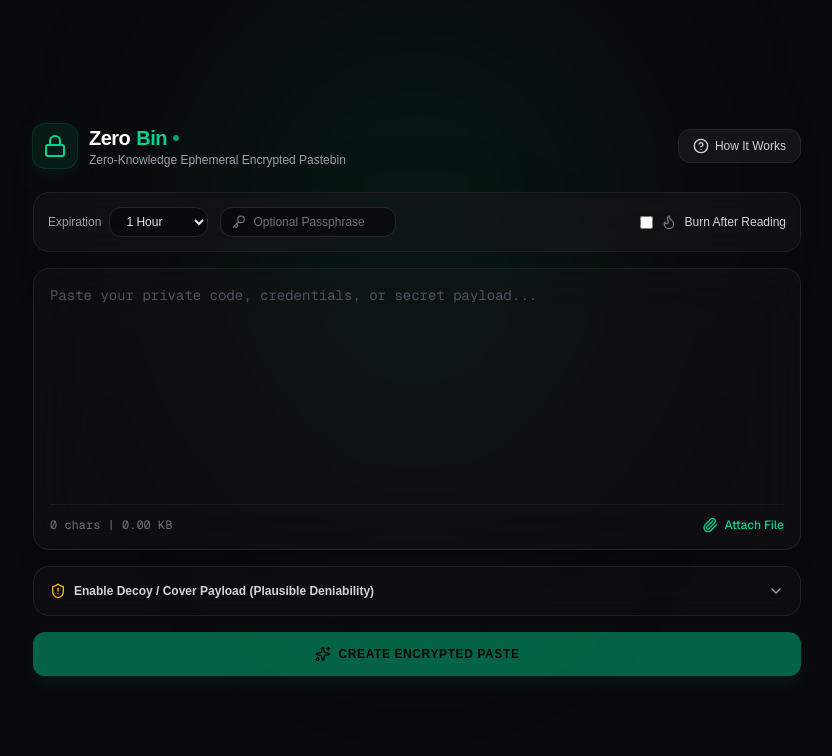
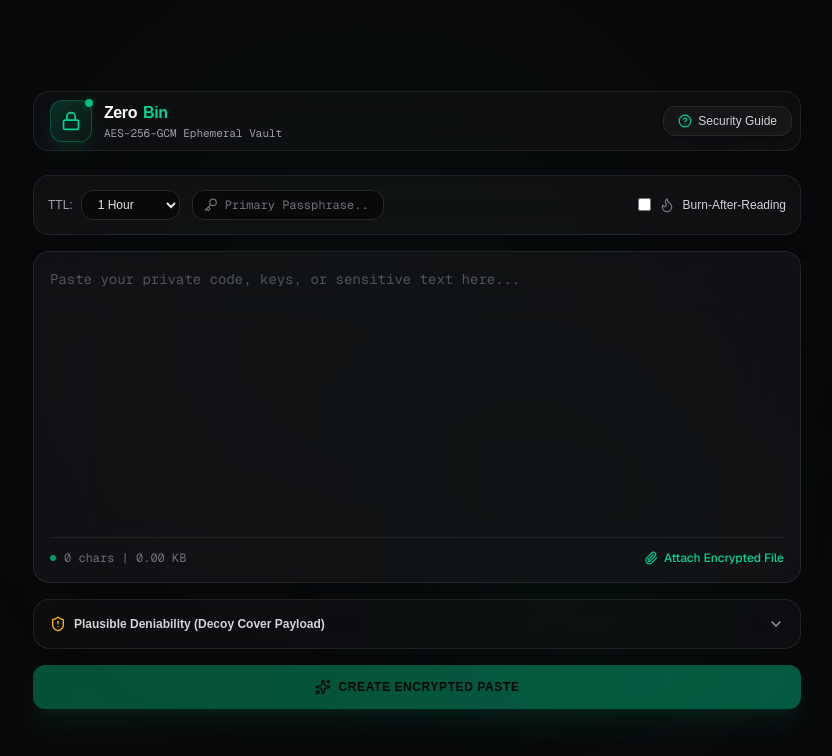
Before and after one commit to sachinsshastri7-boop/zero-bin, a Next.js app: page / in a window 1280 px wide. Shown: the top 756 px of the page, without its empty margins (223-1055 px from the left). Built offline with nearby package versions, Linux system fonts and the light colour scheme.

Commit message:
style: enhance UI with glassmorphism, gradient mesh, active focus rings, and polished controls

```diff
--- a/src/app/page.tsx
+++ b/src/app/page.tsx
@@ -8,12 +8,12 @@ import {
   Paperclip,
   ShieldAlert,
   ChevronDown,
-  ChevronUp,
   HelpCircle,
   Copy,
   Check,
   QrCode,
   Sparkles,
+  Zap,
 } from "lucide-react";
 import { QRCodeSVG } from "qrcode.react";
 import HowItWorksModal from "@/components/HowItWorksModal";
@@ -139,53 +139,56 @@ export default function Home() {
   };
 
   return (
-    <main className="relative min-h-screen bg-zinc-950 text-zinc-100 flex flex-col items-center justify-center p-4 selection:bg-emerald-500/30 selection:text-emerald-300 overflow-x-hidden">
-      {/* Dynamic Background Glows */}
-      <div className="absolute top-1/4 left-1/2 -translate-x-1/2 -translate-y-1/2 w-96 h-96 bg-emerald-500/10 blur-[120px] rounded-full pointer-events-none" />
-      <div className="absolute bottom-1/4 left-1/2 -translate-x-1/2 w-80 h-80 bg-emerald-700/5 blur-[100px] rounded-full pointer-events-none" />
+    <main className="relative min-h-screen bg-[#09090b] text-zinc-100 flex flex-col items-center justify-center p-4 selection:bg-emerald-500/30 selection:text-emerald-300 overflow-x-hidden">
+      {/* Background Gradient Mesh */}
+      <div className="absolute top-1/3 left-1/2 -translate-x-1/2 -translate-y-1/2 w-[500px] h-[500px] bg-gradient-to-tr from-emerald-500/10 via-emerald-600/5 to-transparent blur-[140px] rounded-full pointer-events-none" />
+      <div className="absolute top-1/2 right-1/4 w-[300px] h-[300px] bg-emerald-400/5 blur-[100px] rounded-full pointer-events-none" />
 
       {showHowItWorks && (
         <HowItWorksModal onClose={() => setShowHowItWorks(false)} />
       )}
 
-      <div className="relative z-10 w-full max-w-3xl space-y-6 transition-all duration-300 ease-out">
-        {/* Header */}
-        <div className="flex items-center justify-between">
-          <div className="flex items-center gap-3 group">
-            <div className="rounded-xl bg-emerald-500/10 p-2.5 text-emerald-400 ring-1 ring-emerald-500/20 group-hover:scale-105 group-hover:ring-emerald-500/40 transition-all duration-300 shadow-lg shadow-emerald-500/5">
-              <Lock className="h-6 w-6 transition-transform duration-300 group-hover:-rotate-12" />
+      <div className="relative z-10 w-full max-w-3xl space-y-6">
+        {/* Top Navbar */}
+        <header className="flex items-center justify-between p-2 rounded-2xl bg-zinc-900/40 border border-zinc-800/80 backdrop-blur-2xl shadow-xl">
+          <div className="flex items-center gap-3 px-2 group cursor-pointer">
+            <div className="relative rounded-xl bg-gradient-to-br from-emerald-500/20 to-emerald-500/5 p-2.5 text-emerald-400 border border-emerald-500/30 shadow-lg shadow-emerald-500/10 group-hover:border-emerald-500/50 transition-all duration-300">
+              <Lock className="h-5 w-5 transition-transform duration-300 group-hover:scale-110" />
+              <span className="absolute -top-0.5 -right-0.5 flex h-2 w-2">
+                <span className="animate-ping absolute inline-flex h-full w-full rounded-full bg-emerald-400 opacity-75" />
+                <span className="relative inline-flex rounded-full h-2 w-2 bg-emerald-500" />
+              </span>
             </div>
             <div>
-              <h1 className="text-xl font-bold tracking-tight text-white flex items-center gap-1.5">
+              <h1 className="text-base font-bold tracking-tight text-white flex items-center gap-1.5">
                 Zero<span className="text-emerald-400">Bin</span>
-                <span className="inline-block w-1.5 h-1.5 rounded-full bg-emerald-400 animate-pulse" />
               </h1>
-              <p className="text-xs text-zinc-400 font-medium">
-                Zero-Knowledge Ephemeral Encrypted Pastebin
+              <p className="text-[11px] text-zinc-400 font-mono">
+                AES-256-GCM Ephemeral Vault
               </p>
             </div>
           </div>
 
           <button
             onClick={() => setShowHowItWorks(true)}
-            className="flex items-center gap-1.5 rounded-xl border border-zinc-800 bg-zinc-900/80 backdrop-blur-md px-3.5 py-2 text-xs font-medium text-zinc-300 hover:border-emerald-500/40 hover:text-emerald-400 hover:bg-zinc-800/80 active:scale-95 transition-all duration-200 shadow-sm"
+            className="flex items-center gap-1.5 rounded-xl border border-zinc-800 bg-zinc-900/80 px-3.5 py-1.5 text-xs font-medium text-zinc-300 hover:border-emerald-500/40 hover:text-emerald-400 hover:bg-zinc-800 transition-all duration-200 shadow-sm active:scale-95"
           >
-            <HelpCircle className="h-4 w-4" /> How It Works
+            <HelpCircle className="h-3.5 w-3.5 text-emerald-400" /> Security Guide
           </button>
-        </div>
+        </header>
 
-        {/* Creation Form */}
+        {/* Form Box */}
         {!createdUrl ? (
-          <form onSubmit={handleSubmit} className="space-y-4 animate-in fade-in slide-in-from-bottom-3 duration-300">
-            {/* Top Toolbar */}
-            <div className="flex flex-wrap items-center justify-between gap-3 p-3.5 rounded-2xl border border-zinc-800/80 bg-zinc-900/50 backdrop-blur-xl shadow-inner">
+          <form onSubmit={handleSubmit} className="space-y-4">
+            {/* Toolbar Panel */}
+            <div className="flex flex-wrap items-center justify-between gap-3 p-3.5 rounded-2xl border border-zinc-800/80 bg-zinc-900/50 backdrop-blur-xl shadow-xl">
               <div className="flex flex-wrap items-center gap-3">
                 <div className="flex items-center gap-2">
-                  <span className="text-xs text-zinc-400 font-medium">Expiration</span>
+                  <span className="text-xs text-zinc-400 font-medium">TTL:</span>
                   <select
                     value={ttl}
                     onChange={(e) => setTtl(e.target.value)}
-                    className="rounded-xl border border-zinc-800 bg-zinc-950/80 px-3 py-1.5 text-xs text-zinc-200 focus:border-emerald-500/50 focus:ring-2 focus:ring-emerald-500/20 focus:outline-none transition-all duration-200 cursor-pointer"
+                    className="rounded-xl border border-zinc-800 bg-zinc-950/90 px-3 py-1.5 text-xs text-zinc-200 focus:border-emerald-500/60 focus:ring-2 focus:ring-emerald-500/20 focus:outline-none transition-all duration-200 cursor-pointer"
                   >
                     <option value="300">5 Minutes</option>
                     <option value="3600">1 Hour</option>
@@ -198,10 +201,10 @@ export default function Home() {
                   <Key className="absolute left-3 h-3.5 w-3.5 text-zinc-500" />
                   <input
                     type="password"
-                    placeholder="Optional Passphrase"
+                    placeholder="Primary Passphrase..."
                     value={passphrase}
                     onChange={(e) => setPassphrase(e.target.value)}
-                    className="w-44 rounded-xl border border-zinc-800 bg-zinc-950/80 pl-8 pr-3 py-1.5 text-xs text-zinc-200 placeholder-zinc-500 focus:border-emerald-500/50 focus:ring-2 focus:ring-emerald-500/20 focus:outline-none transition-all duration-200"
+                    className="w-48 rounded-xl border border-zinc-800 bg-zinc-950/90 pl-8 pr-3 py-1.5 text-xs text-zinc-200 placeholder-zinc-500 focus:border-emerald-500/60 focus:ring-2 focus:ring-emerald-500/20 focus:outline-none transition-all duration-200 font-mono"
                   />
                 </div>
               </div>
@@ -214,27 +217,28 @@ export default function Home() {
                   className="rounded border-zinc-700 bg-zinc-950 text-emerald-500 focus:ring-emerald-500/20 transition-all duration-150 cursor-pointer"
                 />
                 <Flame className={`h-4 w-4 transition-transform duration-300 ${burnAfterRead ? "text-amber-500 scale-110 animate-bounce" : "text-zinc-500 group-hover:text-amber-400"}`} />
-                <span className="group-hover:text-amber-400 transition-colors duration-200">Burn After Reading</span>
+                <span className="group-hover:text-amber-400 transition-colors duration-200 font-medium">Burn-After-Reading</span>
               </label>
             </div>
 
-            {/* Main Text Editor */}
-            <div className="relative rounded-2xl border border-zinc-800/80 bg-zinc-900/40 backdrop-blur-xl p-4 space-y-3 transition-all duration-300 focus-within:border-emerald-500/40 focus-within:ring-2 focus-within:ring-emerald-500/10 shadow-xl">
+            {/* Main Code Editor */}
+            <div className="relative rounded-2xl border border-zinc-800/90 bg-zinc-900/60 backdrop-blur-2xl p-4 space-y-3 transition-all duration-300 focus-within:border-emerald-500/50 focus-within:ring-2 focus-within:ring-emerald-500/10 shadow-2xl">
               <textarea
-                rows={10}
-                placeholder="Paste your private code, credentials, or secret payload..."
+                rows={11}
+                placeholder="Paste your private code, keys, or sensitive text here..."
                 value={text}
                 onChange={(e) => setText(e.target.value)}
-                className="w-full resize-none bg-transparent font-mono text-sm text-zinc-100 placeholder-zinc-600 focus:outline-none scrollbar-thin scrollbar-thumb-zinc-800"
+                className="w-full resize-none bg-transparent font-mono text-sm text-zinc-100 placeholder-zinc-600 focus:outline-none scrollbar-thin scrollbar-thumb-zinc-800 leading-relaxed"
               />
 
-              <div className="flex items-center justify-between pt-3 border-t border-zinc-800/60 text-xs text-zinc-500 font-mono">
-                <span>
+              <div className="flex items-center justify-between pt-3 border-t border-zinc-800/80 text-xs text-zinc-500 font-mono">
+                <span className="flex items-center gap-2">
+                  <span className="h-1.5 w-1.5 rounded-full bg-emerald-500/80" />
                   {text.length} chars | {(new Blob([text]).size / 1024).toFixed(2)} KB
                 </span>
-                <label className="flex items-center gap-1.5 cursor-pointer text-emerald-400 hover:text-emerald-300 active:scale-95 transition-all duration-150 font-sans font-medium">
-                  <Paperclip className="h-4 w-4" />
-                  {attachment ? attachment.name : "Attach File"}
+                <label className="flex items-center gap-1.5 cursor-pointer text-emerald-400 hover:text-emerald-300 active:scale-95 transition-all duration-150 font-sans font-medium hover:underline">
+                  <Paperclip className="h-3.5 w-3.5" />
+                  {attachment ? attachment.name : "Attach Encrypted File"}
                   <input
                     type="file"
                     onChange={handleFileUpload}
@@ -245,15 +249,15 @@ export default function Home() {
             </div>
 
             {/* Plausible Deniability Accordion */}
-            <div className="rounded-2xl border border-zinc-800/80 bg-zinc-900/30 backdrop-blur-md overflow-hidden transition-all duration-300">
+            <div className="rounded-2xl border border-zinc-800/80 bg-zinc-900/40 backdrop-blur-xl overflow-hidden transition-all duration-300 shadow-lg">
               <button
                 type="button"
                 onClick={() => setShowDecoy(!showDecoy)}
-                className="w-full flex items-center justify-between p-4 text-left text-xs font-semibold text-zinc-300 hover:bg-zinc-800/30 transition-colors duration-200"
+                className="w-full flex items-center justify-between p-4 text-left text-xs font-semibold text-zinc-300 hover:bg-zinc-800/40 transition-colors duration-200"
               >
                 <div className="flex items-center gap-2">
                   <ShieldAlert className="h-4 w-4 text-amber-400" />
-                  Enable Decoy / Cover Payload (Plausible Deniability)
+                  Plausible Deniability (Decoy Cover Payload)
                 </div>
                 <div className={`transform transition-transform duration-300 ${showDecoy ? "rotate-180" : "rotate-0"}`}>
                   <ChevronDown className="h-4 w-4 text-zinc-400" />
@@ -261,17 +265,17 @@ export default function Home() {
               </button>
 
               {showDecoy && (
-                <div className="p-4 pt-0 space-y-3 animate-in fade-in duration-200">
+                <div className="p-4 pt-0 space-y-3">
                   <p className="text-[11px] text-zinc-400 leading-relaxed">
-                    Enter innocent cover text below. If forced to reveal your secret, give the decoy passphrase to display this harmless payload instead.
+                    Set a cover message and decoy passphrase. If forced to reveal your link under duress, entering the decoy passphrase displays this cover text instead.
                   </p>
 
                   <textarea
                     rows={4}
-                    placeholder="Innocent cover message (e.g. standard API docs or grocery list)..."
+                    placeholder="Innocent cover payload (e.g. standard documentation or shopping list)..."
                     value={decoyText}
                     onChange={(e) => setDecoyText(e.target.value)}
-                    className="w-full rounded-xl border border-zinc-800/80 bg-zinc-950/80 p-3 text-xs font-mono text-zinc-200 placeholder-zinc-600 focus:border-amber-500/50 focus:ring-2 focus:ring-amber-500/10 focus:outline-none resize-none transition-all duration-200"
+                    className="w-full rounded-xl border border-zinc-800/80 bg-zinc-950/90 p-3 text-xs font-mono text-zinc-200 placeholder-zinc-600 focus:border-amber-500/60 focus:ring-2 focus:ring-amber-500/10 focus:outline-none resize-none transition-all duration-200"
                   />
 
                   <div>
@@ -280,26 +284,26 @@ export default function Home() {
                     </label>
                     <input
                       type="password"
-                      placeholder="Optional Decoy Passphrase..."
+                      placeholder="Separate decoy passphrase..."
                       value={decoyPassphrase}
                       onChange={(e) => setDecoyPassphrase(e.target.value)}
-                      className="w-full rounded-xl border border-zinc-800/80 bg-zinc-950/80 px-3 py-2 text-xs font-mono text-zinc-200 placeholder-zinc-600 focus:border-amber-500/50 focus:ring-2 focus:ring-amber-500/10 focus:outline-none transition-all duration-200"
+                      className="w-full rounded-xl border border-zinc-800/80 bg-zinc-950/90 px-3 py-2 text-xs font-mono text-zinc-200 placeholder-zinc-600 focus:border-amber-500/60 focus:ring-2 focus:ring-amber-500/10 focus:outline-none transition-all duration-200"
                     />
                   </div>
                 </div>
               )}
             </div>
 
-            {/* Submit Action Button */}
+            {/* Action Submit Button */}
             <button
               type="submit"
               disabled={isSubmitting || (!text.trim() && !attachment)}
-              className="group relative w-full py-3.5 rounded-xl bg-emerald-500 hover:bg-emerald-400 text-black font-semibold text-xs uppercase tracking-wider transition-all duration-200 shadow-lg shadow-emerald-500/15 active:scale-[0.99] disabled:opacity-50 disabled:cursor-not-allowed disabled:active:scale-100 overflow-hidden"
+              className="group relative w-full py-3.5 rounded-xl bg-gradient-to-r from-emerald-500 to-emerald-400 hover:from-emerald-400 hover:to-emerald-300 text-black font-semibold text-xs uppercase tracking-wider transition-all duration-300 shadow-xl shadow-emerald-500/20 active:scale-[0.99] disabled:opacity-40 disabled:cursor-not-allowed overflow-hidden"
             >
               <span className="relative z-10 flex items-center justify-center gap-2">
                 {isSubmitting ? (
                   <>
-                    <Lock className="h-4 w-4 animate-spin" /> Encrypting Client-Side...
+                    <Zap className="h-4 w-4 animate-spin" /> Encrypting Client-Side...
                   </>
                 ) : (
                   <>
@@ -311,18 +315,18 @@ export default function Home() {
           </form>
         ) : (
           /* Share Link Box */
-          <div className="rounded-2xl border border-emerald-500/30 bg-zinc-900/60 backdrop-blur-xl p-6 space-y-6 text-center shadow-2xl animate-in zoom-in-95 duration-300">
+          <div className="rounded-2xl border border-emerald-500/30 bg-zinc-900/60 backdrop-blur-2xl p-6 space-y-6 text-center shadow-2xl">
             <div className="space-y-2">
-              <div className="inline-flex p-3 rounded-full bg-emerald-500/10 text-emerald-400 ring-1 ring-emerald-500/30 animate-pulse">
+              <div className="inline-flex p-3 rounded-full bg-emerald-500/10 text-emerald-400 border border-emerald-500/30 shadow-lg shadow-emerald-500/10">
                 <Check className="h-6 w-6" />
               </div>
-              <h2 className="text-xl font-bold text-white">Paste Encrypted & Stored</h2>
+              <h2 className="text-xl font-bold text-white">Paste Encrypted & Published</h2>
               <p className="text-xs text-zinc-400 max-w-sm mx-auto">
-                The decryption key is strictly contained within the link URL hash fragment.
+                Decryption key isolated strictly in the URL hash fragment (#).
               </p>
             </div>
 
-            <div className="flex items-center gap-2 p-2 rounded-xl border border-zinc-800 bg-zinc-950/80 backdrop-blur-md">
+            <div className="flex items-center gap-2 p-2 rounded-xl border border-zinc-800 bg-zinc-950/90">
               <input
                 type="text"
                 readOnly
@@ -345,7 +349,7 @@ export default function Home() {
             </div>
 
             {showQr && (
-              <div className="flex flex-col items-center justify-center p-4 bg-white rounded-xl w-fit mx-auto shadow-2xl animate-in fade-in zoom-in-90 duration-200">
+              <div className="flex flex-col items-center justify-center p-4 bg-white rounded-xl w-fit mx-auto shadow-2xl">
                 <QRCodeSVG value={createdUrl} size={160} />
               </div>
             )}
--- a/src/app/v/[id]/page.tsx
+++ b/src/app/v/[id]/page.tsx
@@ -198,15 +198,15 @@ export default function DecryptPage({
   const lines = displayText ? displayText.split("\n") : [];
 
   return (
-    <main className="relative min-h-screen bg-zinc-950 text-zinc-100 flex flex-col items-center justify-center p-4 selection:bg-emerald-500/30 selection:text-emerald-300 overflow-x-hidden">
-      {/* Glow Effects */}
-      <div className="absolute top-1/4 left-1/2 -translate-x-1/2 -translate-y-1/2 w-96 h-96 bg-emerald-500/10 blur-[120px] rounded-full pointer-events-none" />
+    <main className="relative min-h-screen bg-[#09090b] text-zinc-100 flex flex-col items-center justify-center p-4 selection:bg-emerald-500/30 selection:text-emerald-300 overflow-x-hidden">
+      {/* Background Glow */}
+      <div className="absolute top-1/4 left-1/2 -translate-x-1/2 -translate-y-1/2 w-[450px] h-[450px] bg-emerald-500/10 blur-[130px] rounded-full pointer-events-none" />
 
       <div className="relative z-10 w-full max-w-3xl space-y-6">
         {/* Header */}
         <div className="text-center space-y-2">
           <div className="inline-flex items-center gap-2 px-3.5 py-1 rounded-full border border-emerald-500/30 bg-emerald-500/10 text-emerald-400 text-xs font-mono shadow-inner">
-            <Unlock className="h-3.5 w-3.5 animate-pulse" /> Client-Side Decryption
+            <Unlock className="h-3.5 w-3.5" /> Client-Side Decryption
           </div>
           <h1 className="text-3xl font-extrabold tracking-tight text-white sm:text-4xl">
             Encrypted <span className="text-emerald-400">Payload</span>
@@ -214,7 +214,7 @@ export default function DecryptPage({
         </div>
 
         {loading && (
-          <div className="rounded-2xl border border-zinc-800 bg-zinc-900/50 backdrop-blur-xl p-12 text-center space-y-3 shadow-2xl animate-pulse">
+          <div className="rounded-2xl border border-zinc-800/80 bg-zinc-900/50 backdrop-blur-2xl p-12 text-center space-y-3 shadow-2xl">
             <Lock className="h-8 w-8 text-emerald-400 animate-spin mx-auto" />
             <p className="text-sm text-zinc-400 font-mono">
               Decrypting payload in browser...
@@ -224,9 +224,9 @@ export default function DecryptPage({
 
         {/* Passphrase Prompt */}
         {!loading && requiresPassword && (
-          <div className="rounded-2xl border border-zinc-800/80 bg-zinc-900/60 backdrop-blur-xl p-8 max-w-md mx-auto space-y-4 shadow-2xl animate-in fade-in zoom-in-95 duration-200">
+          <div className="rounded-2xl border border-zinc-800/80 bg-zinc-900/60 backdrop-blur-2xl p-8 max-w-md mx-auto space-y-4 shadow-2xl">
             <div className="text-center space-y-2">
-              <div className="inline-flex p-3.5 rounded-full bg-emerald-500/10 text-emerald-400 ring-1 ring-emerald-500/30 shadow-lg shadow-emerald-500/5">
+              <div className="inline-flex p-3.5 rounded-full bg-emerald-500/10 text-emerald-400 border border-emerald-500/30 shadow-lg shadow-emerald-500/10">
                 <KeyRound className="h-6 w-6" />
               </div>
               <h3 className="text-lg font-semibold text-zinc-100">
@@ -249,7 +249,7 @@ export default function DecryptPage({
               </div>
 
               {passwordError && (
-                <p className="text-xs text-red-400 text-center font-mono animate-shake">
+                <p className="text-xs text-red-400 text-center font-mono">
                   Incorrect passphrase. Decryption failed.
                 </p>
               )}
@@ -265,7 +265,7 @@ export default function DecryptPage({
         )}
 
         {error && !loading && (
-          <div className="rounded-2xl border border-red-500/30 bg-red-500/10 backdrop-blur-xl p-8 text-center space-y-3 shadow-2xl animate-in fade-in zoom-in-95 duration-200">
+          <div className="rounded-2xl border border-red-500/30 bg-red-500/10 backdrop-blur-xl p-8 text-center space-y-3 shadow-2xl">
             <AlertTriangle className="h-8 w-8 text-red-400 mx-auto" />
             <h3 className="text-base font-semibold text-red-300">
               Unable to Decrypt
@@ -282,11 +282,11 @@ export default function DecryptPage({
 
         {/* Decrypted Output */}
         {!loading && !requiresPassword && !error && (
-          <div className="space-y-4 animate-in fade-in slide-in-from-bottom-3 duration-300">
+          <div className="space-y-4">
             {/* Decoy Warning Banner */}
             {isDecoyView && (
               <div className="flex items-center gap-3 rounded-xl border border-amber-500/30 bg-amber-500/10 p-4 text-amber-400 backdrop-blur-md">
-                <ShieldAlert className="h-5 w-5 shrink-0 animate-bounce" />
+                <ShieldAlert className="h-5 w-5 shrink-0" />
                 <div className="text-xs">
                   <span className="font-semibold">Decoy Payload Active:</span>{" "}
                   Displaying cover payload revealed by decoy passphrase.
@@ -297,9 +297,9 @@ export default function DecryptPage({
             {/* Burn Warning Banner */}
             {pasteInfo?.burnAfterRead && (
               <div className="flex items-center gap-3 rounded-xl border border-amber-500/30 bg-amber-500/10 p-4 text-amber-400 backdrop-blur-md">
-                <Flame className="h-5 w-5 shrink-0 animate-pulse" />
+                <Flame className="h-5 w-5 shrink-0" />
                 <div className="text-xs">
-                  <span className="font-semibold">Burn After Reading Active:</span>{" "}
+                  <span className="font-semibold">Burn-After-Reading Active:</span>{" "}
                   This paste has been purged from the database and cannot be reloaded.
                 </div>
               </div>
@@ -362,7 +362,7 @@ export default function DecryptPage({
             )}
 
             {/* Text Viewer */}
-            <div className="relative rounded-2xl border border-zinc-800/80 bg-zinc-900/70 backdrop-blur-xl overflow-hidden shadow-2xl">
+            <div className="relative rounded-2xl border border-zinc-800/90 bg-zinc-900/70 backdrop-blur-2xl overflow-hidden shadow-2xl">
               {showRaw ? (
                 <textarea
                   readOnly
```
